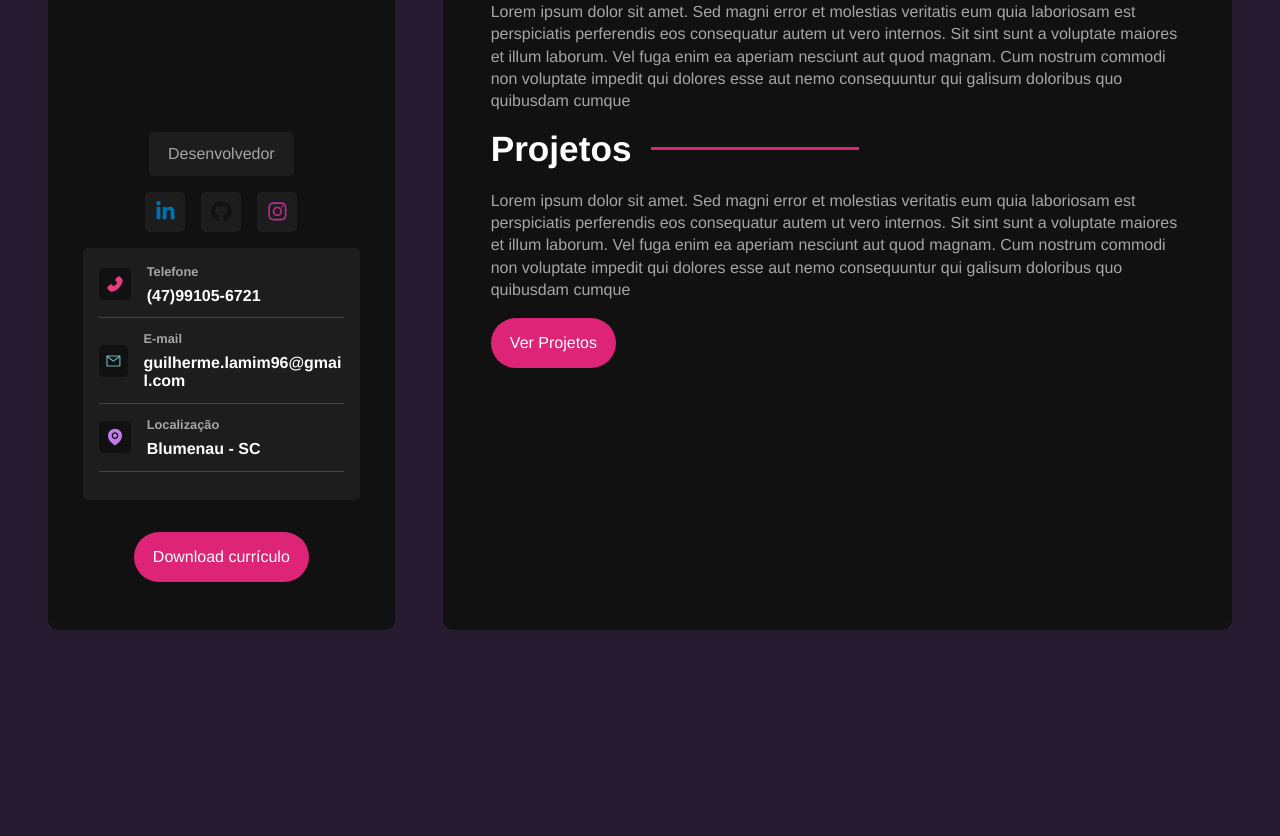
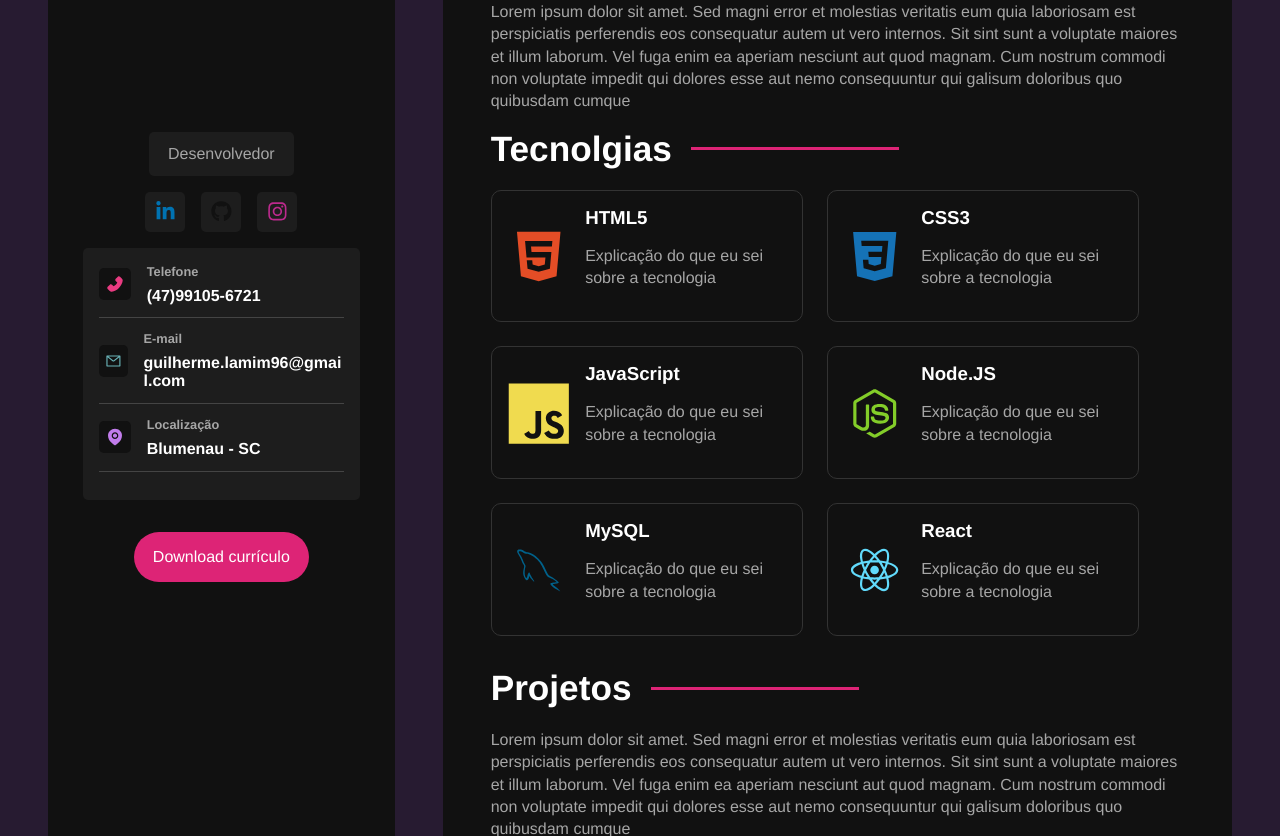
Before and after one commit to GuilhermeJackson/guilherme-lamim, a React (Vite) app: page / in a window 1280 px wide. Shown: the part 360-1196 px from the top of the page. Before the commit the page ends 1038 px from the top, so only its background shows below. Built offline with nearby package versions, Linux system fonts and the light colour scheme.

Commit message:
created component for technologies view

```diff
--- a/src/components/MainContent.jsx
+++ b/src/components/MainContent.jsx
@@ -1,12 +1,14 @@
 import React from 'react'
 import AboutContainer from './AboutContainer'
 import ProjectsContainer from './ProjectsContainer'
+import TechnologiesContainer from './TechnologiesContainer'
 import '../styles/components/maincontent.sass'
 
 const MainContent = () => {
     return (
         <main id="main-content">
             <AboutContainer/>
+            <TechnologiesContainer/>
             <ProjectsContainer/>
         </main>
     )
--- /dev/null
+++ b/src/components/TechnologiesContainer.jsx
@@ -0,0 +1,31 @@
+import { DiHtml5,DiCss3, DiJsBadge, DiMysql, DiReact, DiNodejsSmall } from 'react-icons/di'
+import '../styles/components/technologiescontainer.sass'
+import React from 'react'
+
+const technologies = [
+    { id: 'html', name: 'HTML5', icon: <DiHtml5/> },
+    { id: 'css', name: 'CSS3', icon: <DiCss3/> },
+    { id: 'js', name: 'JavaScript', icon: <DiJsBadge/> },
+    { id: 'node', name: 'Node.JS', icon: <DiNodejsSmall/> },
+    { id: 'mysql', name: 'MySQL', icon: <DiMysql/> },
+    { id: 'react', name: 'React', icon: <DiReact/> }
+];
+
+const TechnologiesContainer = () => {
+    return <section className='technologies-container'>
+        <h2>Tecnolgias</h2>
+        { <div className="technologies-grid">
+            {technologies.map((tech) =>(
+                <div className="technology-card" id={tech.id} key={tech.id}>
+                    {tech.icon}
+                    <div className="technology-info">
+                        <h3>{tech.name}</h3>
+                        <p>Explicação do que eu sei sobre a tecnologia</p>
+                    </div>
+                </div>
+            ))}
+        </div> }
+    </section>
+};
+
+export default TechnologiesContainer
--- /dev/null
+++ b/src/styles/components/technologiescontainer.sass
@@ -0,0 +1,49 @@
+@use '../variables'
+@use '../mixins'
+
+.technologies-container
+    margin-bottom: 2rem
+
+    .technologies-grid
+        display: flex
+        flex-wrap: wrap
+        gap: 1.5rem
+
+        .technology-card
+            @include mixins.center
+            gap: 1rem
+            padding: 1rem
+            border: 1px solid #333
+            width: 45%
+            border-radius: variables.$container-border-radius
+
+        h3
+            color: variables.$text-color
+            margin-bottom: 1rem
+
+        svg
+            font-size: 6rem
+
+    #html
+        svg
+            color: #E44D26
+
+    #css
+        svg
+            color: #1572b6
+
+    #node
+        svg
+            color: #83cd29
+
+    #js
+        svg
+            color: #f0db4f
+
+    #mysql
+        svg
+            color: #00618a
+
+    #react
+        svg
+            color: #61dafb
```
